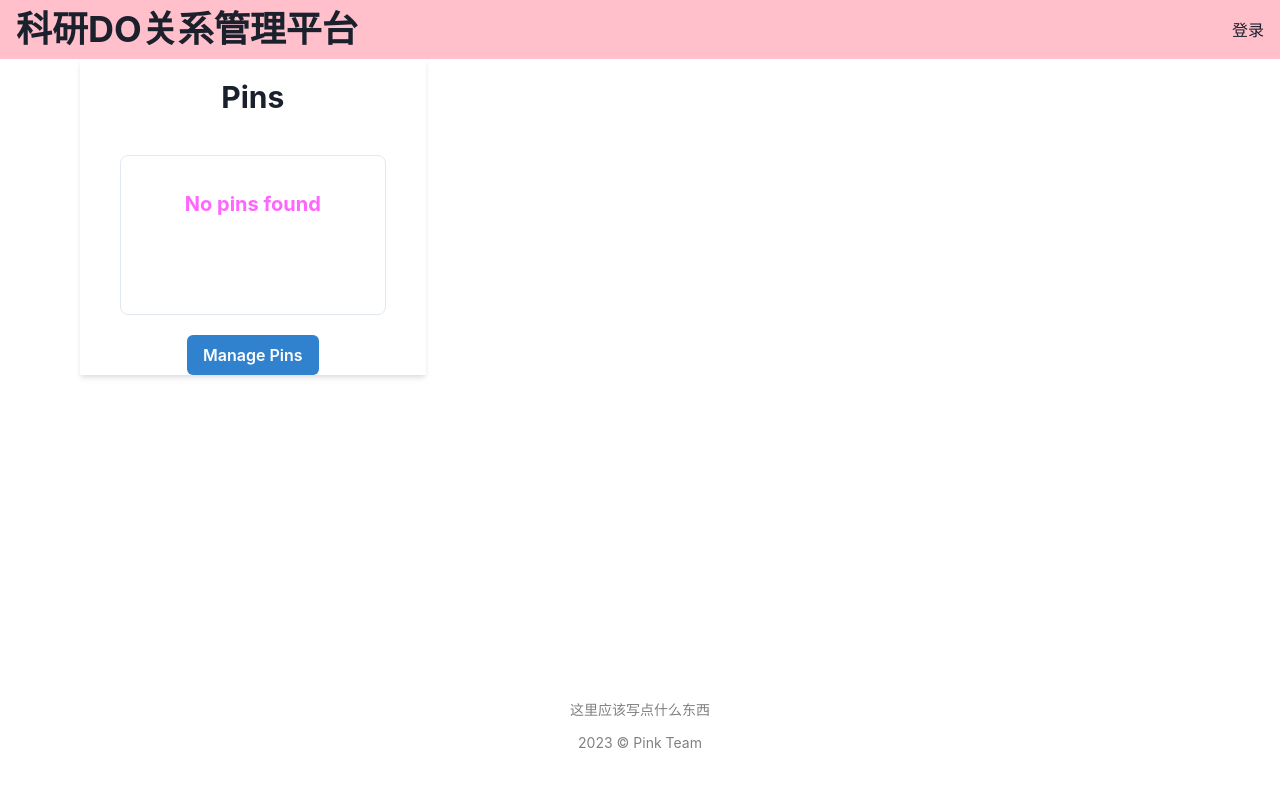
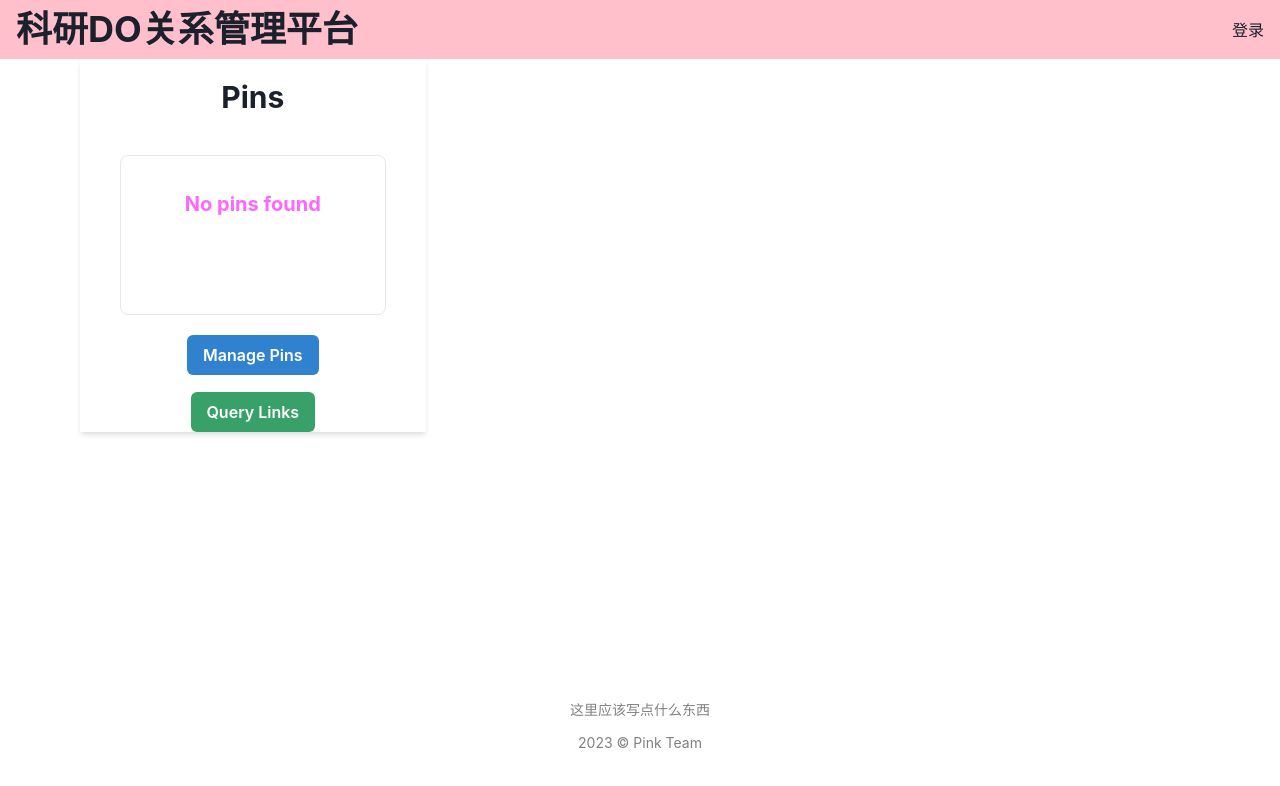
Before and after one commit to SECourse2023/pink, a Next.js app in the folder apps/ui/: page /dashboard in a window 1280 px wide. Shown: the top 786 px of the page. Built offline with nearby package versions, Linux system fonts and the light colour scheme.

Commit message:
fix query bug and add linking

```diff
--- a/apps/ui/pages/dashboard.tsx
+++ b/apps/ui/pages/dashboard.tsx
@@ -1,5 +1,5 @@
 import React, { useEffect, useState, useContext } from 'react'
-import { Box, Button, Flex, Heading, Link } from '@chakra-ui/react'
+import { Box, Button, Flex, Heading, Link, VStack, StackDivider } from '@chakra-ui/react'
 import NextLink from 'next/link'
 import PinListView from '../components/PinListView'
 import LinkListView from '../components/LinkListView'
@@ -39,11 +39,14 @@ const DashBoardView: React.FC = () => {
           Pins
         </Heading>
         <PinListView pins={pins} handlePinClick={handlePinClick} />
-        <Flex justifyContent="center">
+        <VStack justifyContent="center" divider={<StackDivider borderColor="white" />}>
           <Link href="/pinManagement">
             <Button colorScheme="blue">Manage Pins</Button>
           </Link>
-        </Flex>
+          <Link href="/query">
+            <Button colorScheme="green">Query Links</Button>
+          </Link>
+        </VStack>
       </Box>
       {selectedPin && (
         <Box flex="0.7" backgroundColor="white" boxShadow="md">
--- a/apps/ui/pages/query.tsx
+++ b/apps/ui/pages/query.tsx
@@ -39,10 +39,6 @@ const QueryView: React.FC = () => {
     }
   }
 
-  useEffect(() => {
-    queryLink()
-  }, [authToken, fromIdQuery, toIdQuery])
-
   return (
     <VStack spacing={4}>
       <Box margin={5}>
```
